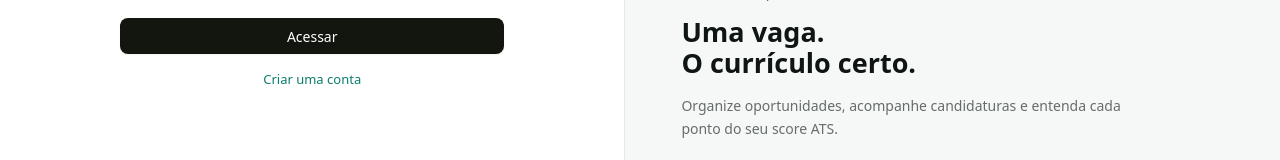
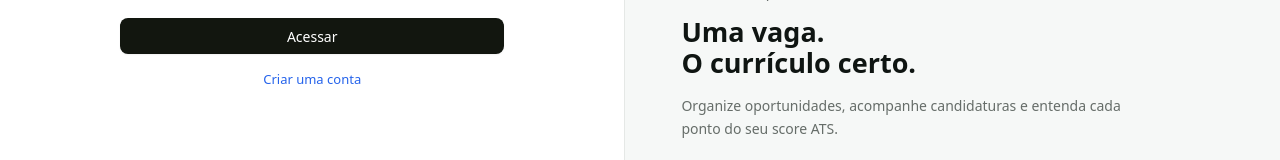
Before and after one commit to GustavoQ-Mateus/prdal-careers, a React (Vite) app in the folder apps/web/: page /hoje in a window 1280 px wide. Shown: the part 485-645 px from the top of the page. Built offline with nearby package versions, Linux system fonts and the light colour scheme; no server answers.

Commit message:
feat(web): troca acento global por azul

```diff
--- a/apps/web/src/OportunidadesGrafo.tsx
+++ b/apps/web/src/OportunidadesGrafo.tsx
@@ -20,7 +20,7 @@ function CarregarGrafo({ dados, layoutAtivo }: { dados: GrafoResposta; layoutAti
   const layout = useRef<FA2Layout | null>(null);
 
   useEffect(() => {
-    const corOportunidade = cor('--accent', '#0c7d6e');
+    const corOportunidade = cor('--accent', '#2563eb');
     const corEntidade = cor('--faint', '#949b97');
     const graph = new Graph({ type: 'undirected', multi: false });
     for (const node of dados.nodes) {
--- a/apps/web/src/index.css
+++ b/apps/web/src/index.css
@@ -11,13 +11,13 @@
   --faint: #949b97;
   --line: #e5e8e6;
   --line-strong: #d6dbd8;
-  --accent: #0c7d6e;
-  --accent-ink: #094f46;
-  --accent-soft: #e2f1ee;
+  --accent: #2563eb;
+  --accent-ink: #1d4ed8;
+  --accent-soft: #eff6ff;
   --accent-fg: #ffffff;
   --primary: #12160f;
   --primary-fg: #ffffff;
-  --score-good: #2e8b57;
+  --score-good: #1d4ed8;
   --score-warn: #b0790a;
   --score-bad: #d24350;
 
@@ -34,13 +34,13 @@
   --faint: #5b6266;
   --line: #24282a;
   --line-strong: #333739;
-  --accent: #2fb8a3;
-  --accent-ink: #a9e6db;
-  --accent-soft: #16302b;
-  --accent-fg: #06231f;
+  --accent: #60a5fa;
+  --accent-ink: #bfdbfe;
+  --accent-soft: #172554;
+  --accent-fg: #0b1220;
   --primary: #e9edee;
   --primary-fg: #16191b;
-  --score-good: #3fa76b;
+  --score-good: #60a5fa;
   --score-warn: #cf9420;
   --score-bad: #e5606f;
 }
```
